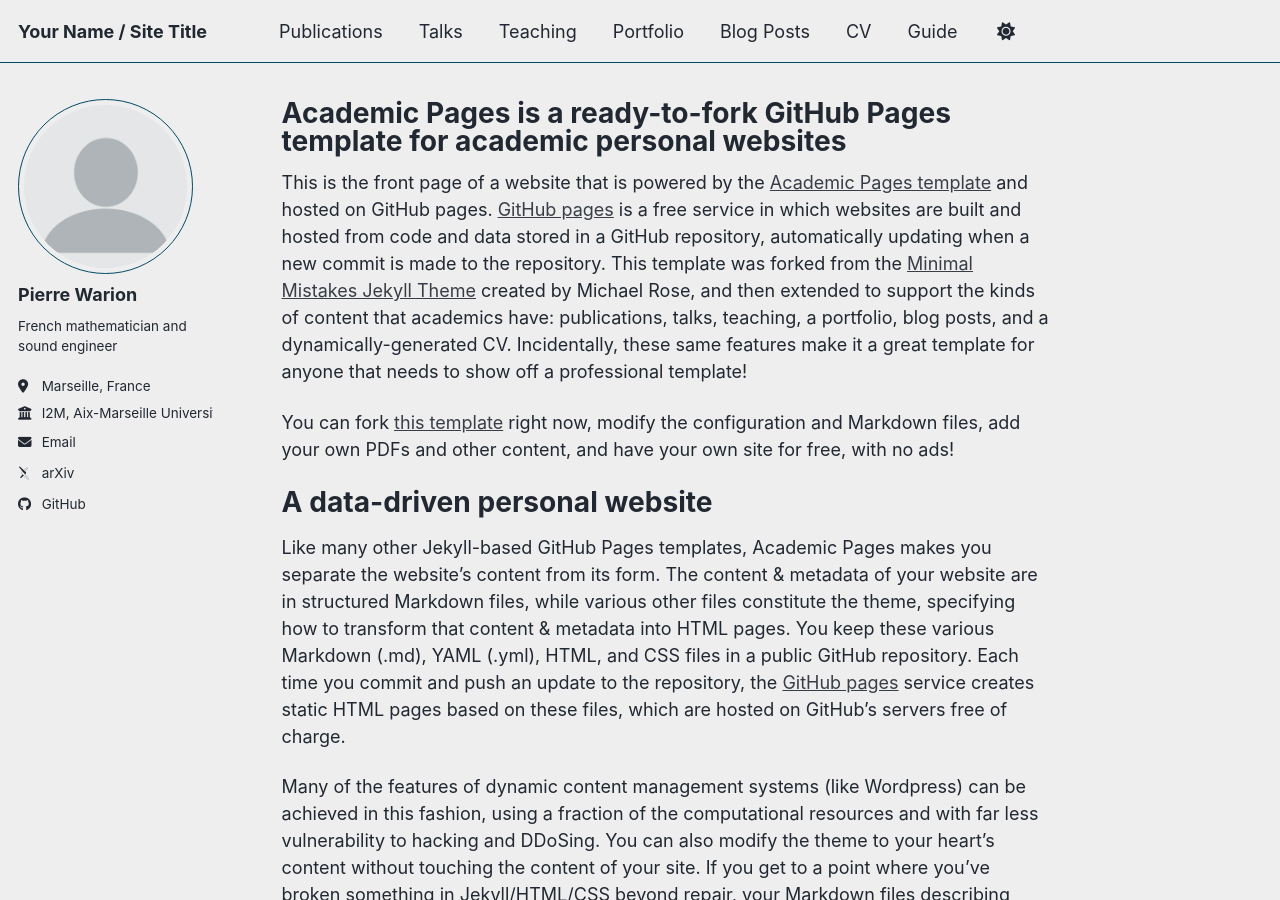
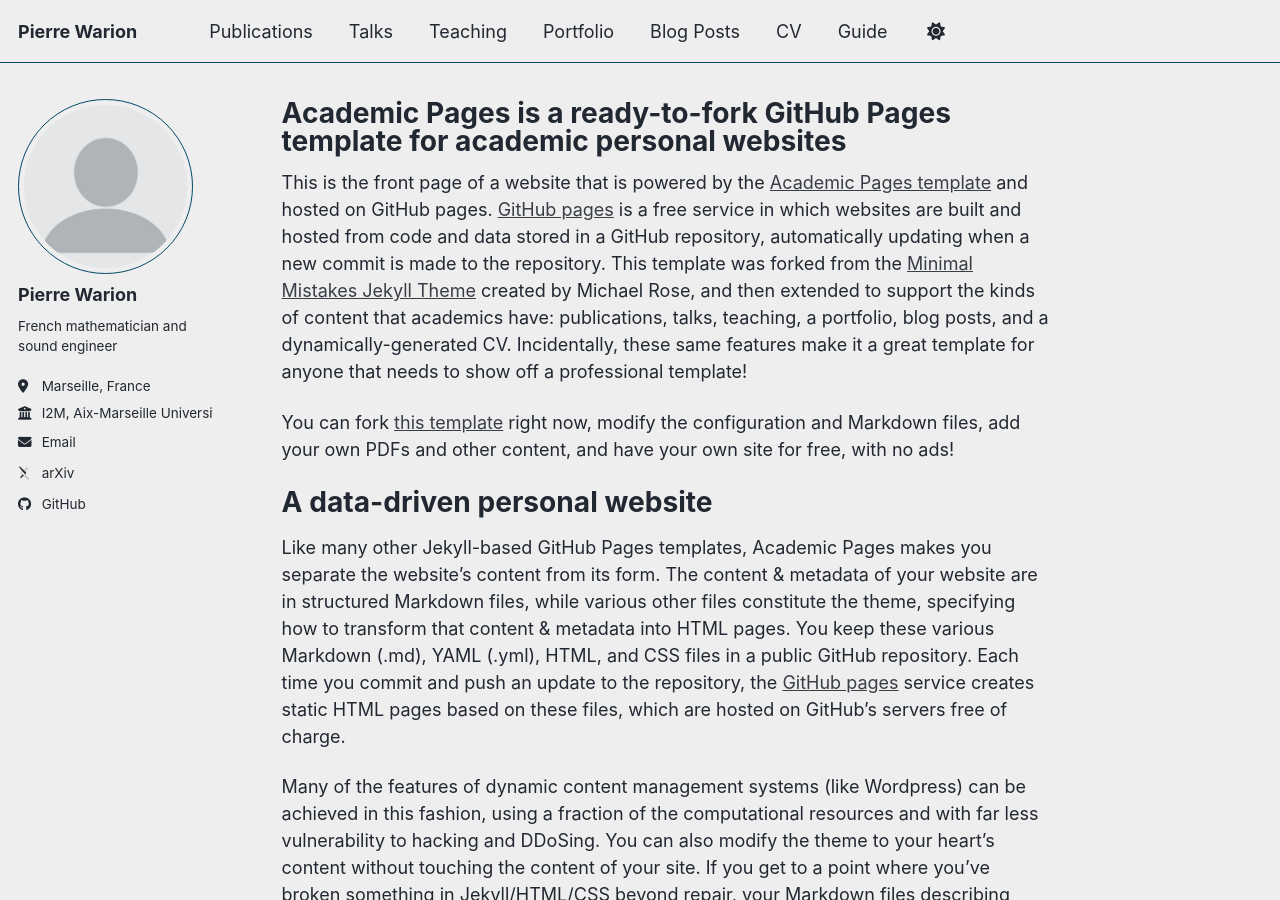
Before and after one commit to pierre-war/pierre-warion.github.io, a Jekyll site: the page built from _pages/about.md, in a window 1280 px wide and 900 px high. Built offline with Jekyll 4.4.1, drawn with Linux system fonts in a browser that asks for light colours; some web fonts are replaced; a script bundle is joined from its source files by our own code; library files that are not in the unit come from our copies.

Commit message:
test url

```diff
--- a/_config.yml
+++ b/_config.yml
@@ -9,11 +9,11 @@
 # Basic Site Settings
 locale                   : "en-US"
 site_theme               : "air" # Currently available options are "default", "air"
-title                    : "Your Name / Site Title"
+title                    : "Pierre Warion"
 title_separator          : "-"
 name                     : &name "Your Name"
 description              : &description "Your Name's academic portfolio"   # Update this with a general description of your site, this is the default if not overridden by a page
-url                      : https://academicpages.github.io # The base hostname & protocol for your site e.g. "https://[your GitHub username].github.io",
+url                      : https://pierre-warion.github.io # The base hostname & protocol for your site e.g. "https://[your GitHub username].github.io",
                                                            # or if you already have some other page hosted on Github then use "https://[your GitHub username].github.io/[Your Repo Name]"
 baseurl                  : "" # the subpath of your site, e.g. "/blog"
 repository               : "pierre-war/pierre-warion.github.io"
```
